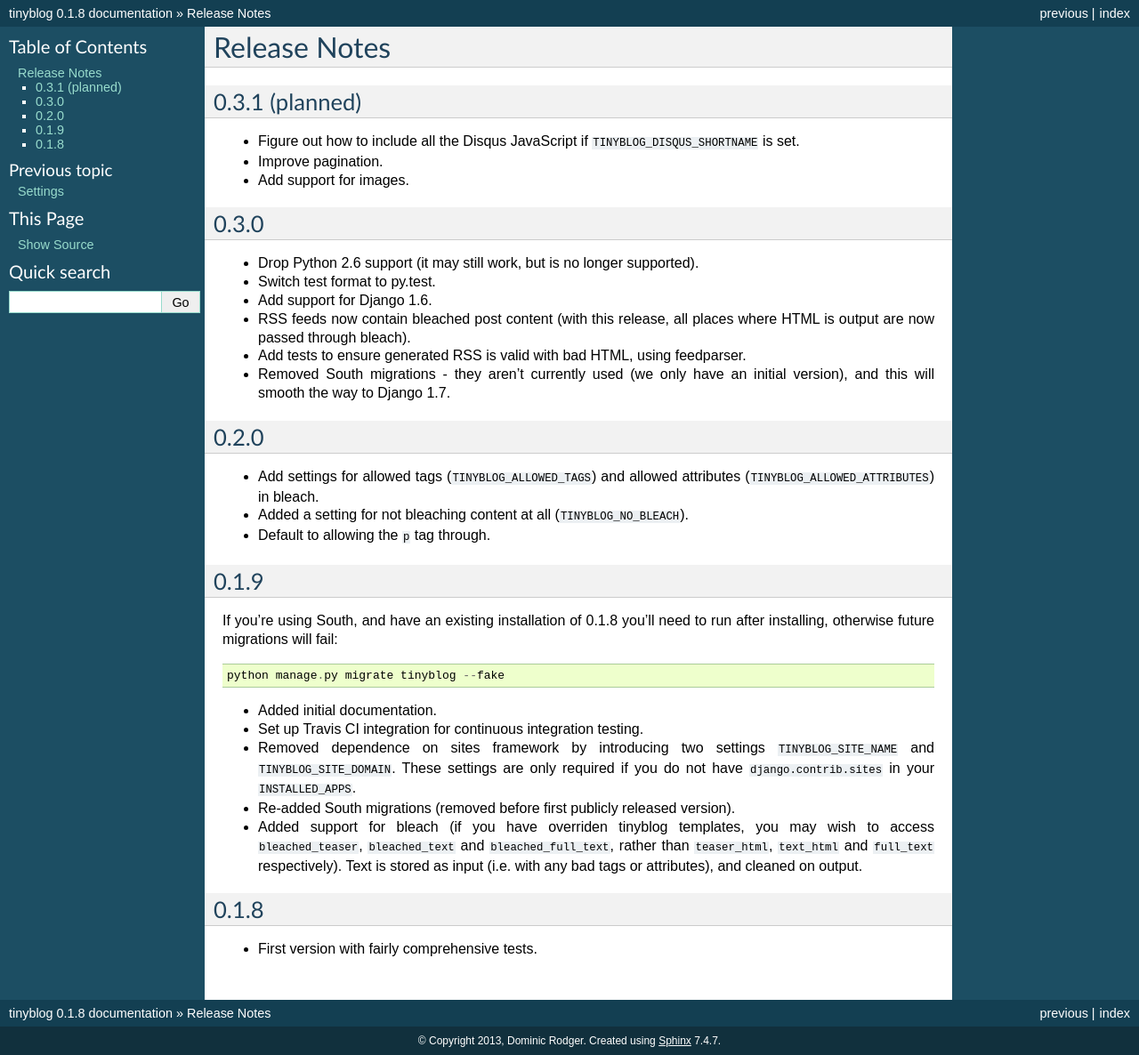
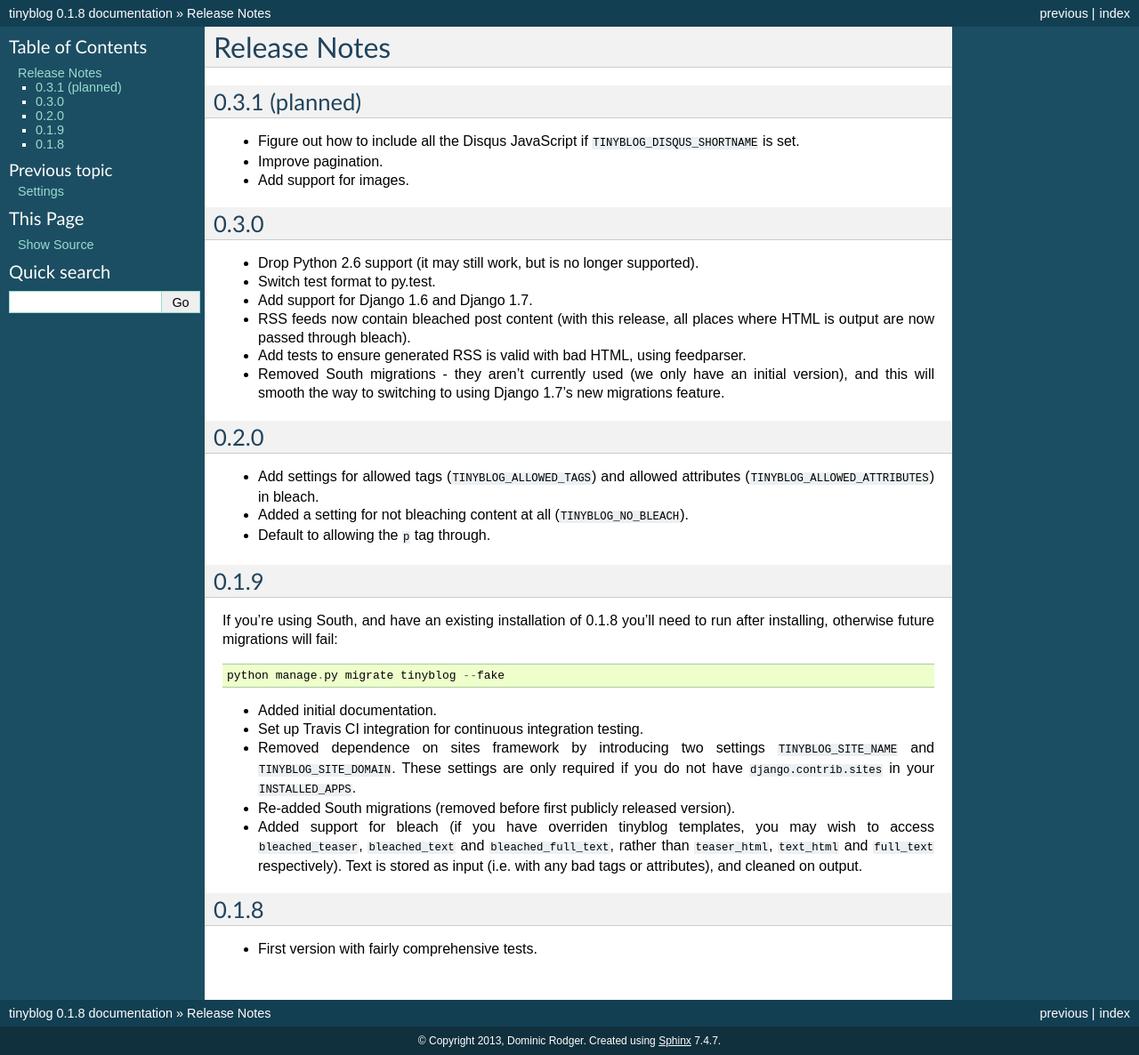
Before and after one commit to dominicrodger/tinyblog, a Sphinx documentation site: the page built from docs/release_notes.rst, in a window 1280 px wide. Shown: the whole page at 89% size. Built offline with Sphinx 7.4.7, drawn with Linux system fonts in a browser that asks for light colours.

Commit message:
Add support for Django 1.7
Actually, everything just worked - this change just ensures
we test it works.

```diff
--- a/docs/release_notes.rst
+++ b/docs/release_notes.rst
@@ -15,13 +15,14 @@
 * Drop Python 2.6 support (it may still work, but is no longer
   supported).
 * Switch test format to py.test.
-* Add support for Django 1.6.
+* Add support for Django 1.6 and Django 1.7.
 * RSS feeds now contain bleached post content (with this release, all
   places where HTML is output are now passed through bleach).
 * Add tests to ensure generated RSS is valid with bad HTML, using
   feedparser.
 * Removed South migrations - they aren't currently used (we only have
-  an initial version), and this will smooth the way to Django 1.7.
+  an initial version), and this will smooth the way to switching to
+  using Django 1.7's new migrations feature.
 
 0.2.0
 =====
```
Also changed, not shown: .travis.yml, 1 other file.
